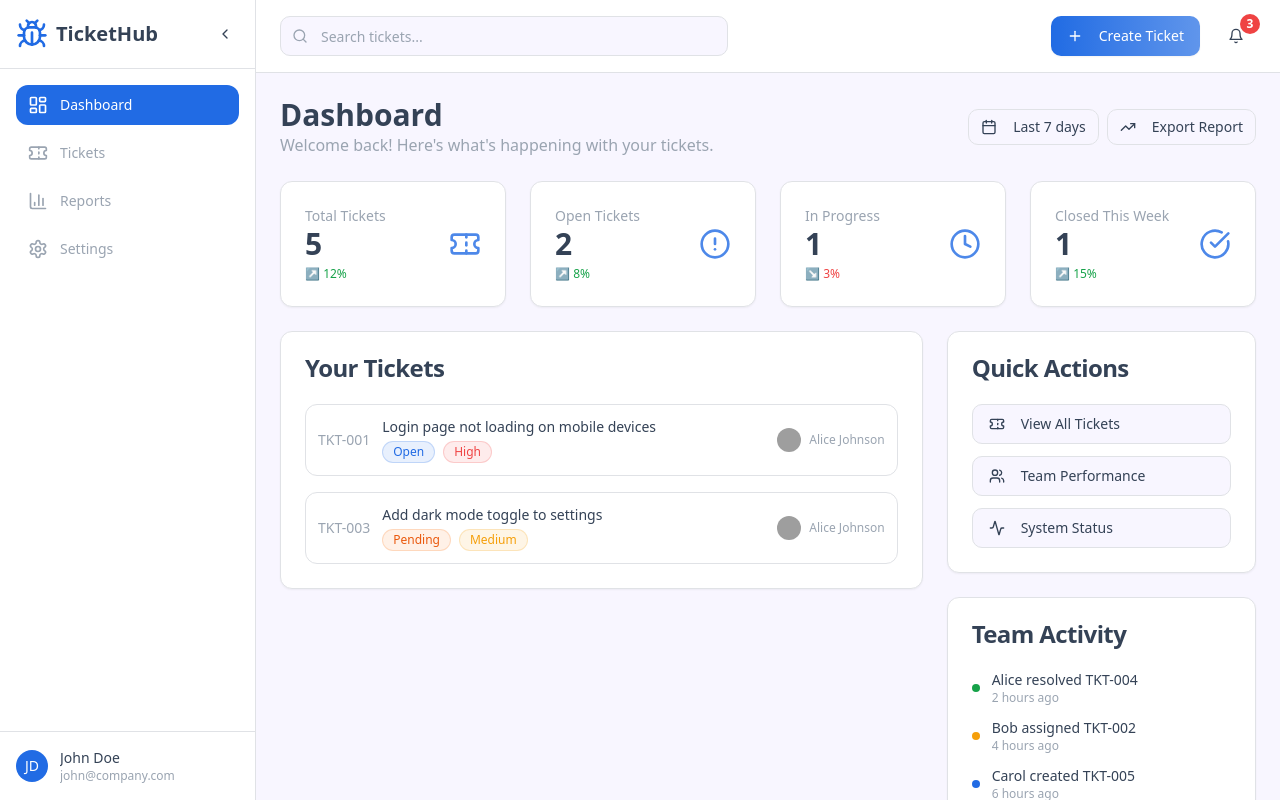
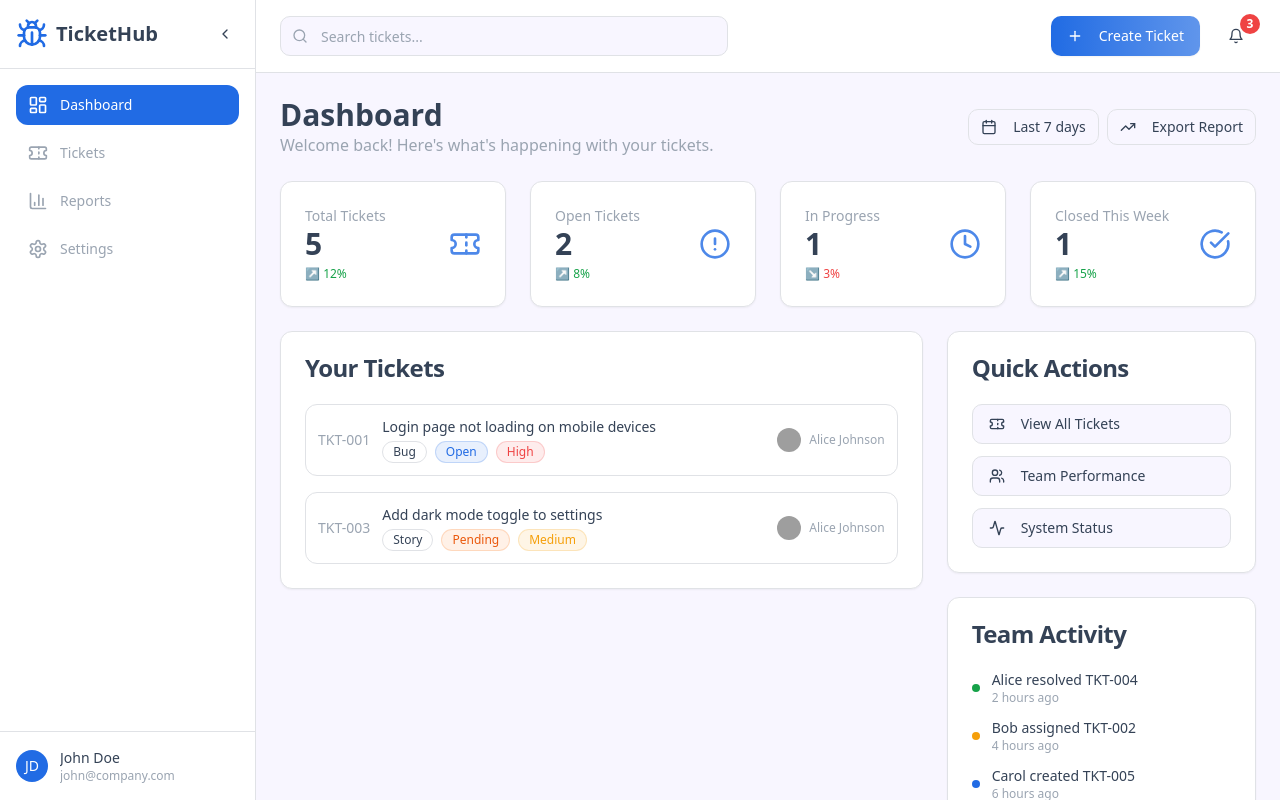
Before and after one commit to yasifaana/ticket-flow-93, a React (Vite) app: page / in a window 1280 px wide. Built offline with nearby package versions, Linux system fonts and the light colour scheme; grey boxes are pictures that could not be loaded.

Commit message:
Add ticket type attribute
Add a new attribute to the Ticket type to indicate the ticket type (e.g., bug, task, story, subtask). Update mock data to include this new attribute.

```diff
--- a/src/components/dashboard/recent-tickets.tsx
+++ b/src/components/dashboard/recent-tickets.tsx
@@ -2,6 +2,7 @@ import { Card, CardContent, CardHeader, CardTitle } from "@/components/ui/card";
 import { Avatar, AvatarFallback, AvatarImage } from "@/components/ui/avatar";
 import { StatusBadge } from "@/components/ui/status-badge";
 import { PriorityBadge } from "@/components/ui/priority-badge";
+import { TicketTypeBadge } from "@/components/ui/ticket-type-badge";
 import { Badge } from "@/components/ui/badge";
 import { Mail } from "lucide-react";
 import { Ticket } from "@/types/ticket";
@@ -75,6 +76,7 @@ export function RecentTickets({ tickets }: RecentTicketsProps) {
                           {ticket.title}
                         </p>
                         <div className="flex items-center space-x-2 mt-1">
+                          <TicketTypeBadge type={ticket.type} />
                           <StatusBadge status={ticket.status} />
                           <PriorityBadge priority={ticket.priority} />
                         </div>
--- /dev/null
+++ b/src/components/ui/ticket-type-badge.tsx
@@ -0,0 +1,42 @@
+import { cn } from "@/lib/utils";
+import { TicketType } from "@/types/ticket";
+
+interface TicketTypeBadgeProps {
+  type: TicketType;
+  className?: string;
+}
+
+const typeConfig = {
+  bug: {
+    label: 'Bug',
+    className: 'ticket-type-bug'
+  },
+  task: {
+    label: 'Task',
+    className: 'ticket-type-task'
+  },
+  story: {
+    label: 'Story',
+    className: 'ticket-type-story'
+  },
+  subtask: {
+    label: 'Subtask',
+    className: 'ticket-type-subtask'
+  }
+};
+
+export function TicketTypeBadge({ type, className }: TicketTypeBadgeProps) {
+  const config = typeConfig[type];
+
+  return (
+    <span
+      className={cn(
+        "inline-flex items-center rounded-full border px-2.5 py-0.5 text-xs font-medium",
+        config.className,
+        className
+      )}
+    >
+      {config.label}
+    </span>
+  );
+}
--- a/src/data/mockData.ts
+++ b/src/data/mockData.ts
@@ -34,6 +34,7 @@ export const tickets: Ticket[] = [
     description: 'Users are reporting that the login page fails to load properly on mobile devices, especially on iOS Safari.',
     status: 'open',
     priority: 'high',
+    type: 'bug',
     assignee: users[0],
     reporter: users[1],
     createdAt: '2024-01-15T10:30:00Z',
@@ -56,6 +57,7 @@ export const tickets: Ticket[] = [
     description: 'Multiple users experiencing intermittent database connection timeouts during peak hours.',
     status: 'in-progress',
     priority: 'critical',
+    type: 'bug',
     assignee: users[2],
     reporter: users[3],
     createdAt: '2024-01-14T09:15:00Z',
@@ -77,6 +79,7 @@ export const tickets: Ticket[] = [
     description: 'Users have requested a dark mode option in the application settings.',
     status: 'pending',
     priority: 'medium',
+    type: 'story',
     assignee: users[0],
     reporter: users[1],
     createdAt: '2024-01-13T14:20:00Z',
@@ -91,6 +94,7 @@ export const tickets: Ticket[] = [
     description: 'System is not sending email notifications for ticket updates.',
     status: 'closed',
     priority: 'high',
+    type: 'bug',
     assignee: users[3],
     reporter: users[2],
     createdAt: '2024-01-10T08:00:00Z',
@@ -112,6 +116,7 @@ export const tickets: Ticket[] = [
     description: 'Implement rate limiting for public API endpoints to prevent abuse.',
     status: 'open',
     priority: 'medium',
+    type: 'task',
     reporter: users[0],
     createdAt: '2024-01-16T13:45:00Z',
     updatedAt: '2024-01-16T13:45:00Z',
--- a/src/types/ticket.ts
+++ b/src/types/ticket.ts
@@ -1,5 +1,6 @@
 export type TicketStatus = 'open' | 'in-progress' | 'pending' | 'closed';
 export type TicketPriority = 'low' | 'medium' | 'high' | 'critical';
+export type TicketType = 'bug' | 'task' | 'story' | 'subtask';
 
 export interface User {
   id: string;
@@ -21,6 +22,7 @@ export interface Ticket {
   description: string;
   status: TicketStatus;
   priority: TicketPriority;
+  type: TicketType;
   assignee?: User;
   reporter: User;
   createdAt: string;
```
